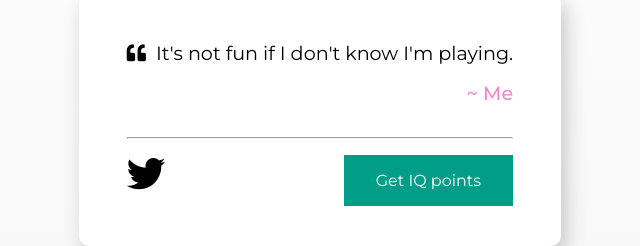
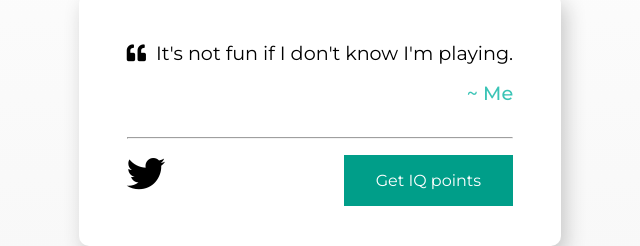
Before and after one commit to Asadex/quotes-generator, a plain HTML site: page index.html in a window 1280 px wide. Shown: the part 304-550 px from the top of the page, 320-960 px from the left. Drawn offline with Linux system fonts and the light colour scheme.

Commit message:
Changed author color

```diff
--- a/style.css
+++ b/style.css
@@ -52,7 +52,7 @@ h1{
     margin-bottom: 2rem;
     text-align: right;
     font-weight:500;
-    color: rgb(238, 135, 204)
+    color: rgb(58, 196, 182);
 }
 
 #buttons{
```
